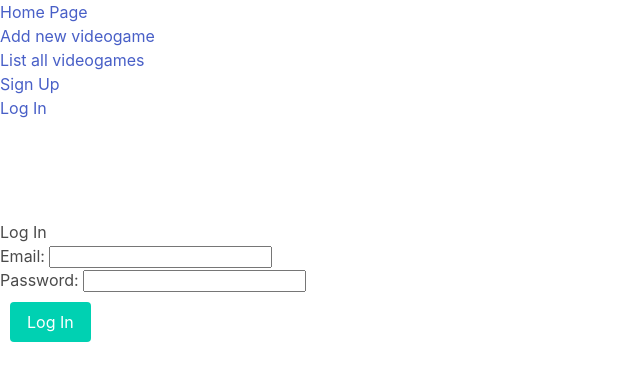
After one commit to PabloBerhoFdez/Videogame-Keeper, a Node server app: page /log-in in a window 1280 px wide. The commit adds this page. Shown: the top 381 px of the page, without its empty margins (0-640 px from the left). Run offline with Node 20, Linux system fonts and the light colour scheme; some libraries are stand-ins or nearby versions.

Commit message:
login and signup added

```diff
--- a/app.js
+++ b/app.js
@@ -5,10 +5,14 @@ const chalk     = require ('chalk')
 const dotenv    = require ('dotenv')
 const hbs       = require ('hbs')
 const bodyParser= require ('body-parser')
+const bcrypt    = require('bcrypt')
+const session   = require('express-session')
+const MongoStore= require('connect-mongo')(session)
 
 // CONSTANTS
 const app = express()
 const Videogame = require('./models/Videogame.js')
+const User = require('./models/User.js')
 
 //---- CONFIGURATION ----//
 //---Configuracion de .env---//
@@ -37,21 +41,31 @@ app.use(bodyParser.urlencoded({ extended: true }))
 //---Configuracion carpeta estatica---//
 app.use(express.static(__dirname + '/public'))
 
+app.use(session({
+  secret: "basic-auth-secret",
+  cookie: { maxAge: 60000 },
+  saveUninitialized: true,
+  resave: true,
+  store: new MongoStore({
+    mongooseConnection: mongoose.connection,
+    ttl: 24 * 60 * 60 // 1 day
+  })
+}));
 
 // ROUTES
 
 //----RUTA GET DE LA HOME PAGE----//
 app.get('/', (req, res, next)=>{
 
-  // const newVideogame = {
-  //   name: 'The Legend of Zelda: Ocarina of Time',
-  //   platform: ['Nintendo 64','GameCube', 'iQue Player'],
-  //   genre: ['Action', 'Adventure'],
-  //   developer: 'Nintendo',
-  //   releaseDate: '1998-12-11',
-  //   rating: 99,
-  //   pegi: '12'
-  // }
+  const newVideogame = {
+    name: 'The Legend of Zelda: Ocarina of Time',
+    platform: ['Nintendo 64','GameCube', 'iQue Player'],
+    genre: ['Action', 'Adventure'],
+    developer: 'Nintendo',
+    releaseDate: '1998-12-11',
+    rating: 99,
+    pegi: '12'
+  }
 
   Videogame.create(newVideogame)
   .then((result)=>{
@@ -158,9 +172,64 @@ app.post('/editVideogame/:id', (req,res,next)=>{
   })
 })
 
+//----RUTA PARA CREAR SIGN UP----//
+app.get('/sign-up', (req,res,next)=>{
+  res.render('signUp')
+})
 
+app.post('/sign-up', (req, res, next)=>{
+  const {email, password} = req.body
+  User.findOne({email: email})
+  .then((result)=>{
+    if(!result){
+      bcrypt.genSalt(10)
+      .then((salt)=>{
+        bcrypt.hash(password, salt)
+        .then((hashedPassword)=>{
+          const hashedUser = {email: email, password: hashedPassword}
+          User.create(hashedUser)
+          .then((result)=>{
+            res.redirect('/')
+          })
+        })
+      })
+      .catch((err)=>{
+        res.send(err)
+      })
+    } else {
+      res.render('logIn', {errorMessage: 'Este usuario ya existe. ¿Querías hacer Log In?'})
+    }
+  })
+})
 
+//----RUTA PARA LOG IN----//
+app.get('/log-in', (req,res,next)=>{
+  res.render('login')
+})
 
+app.post('/log-in',(req,res,next)=>{
+  // console.log(req.body)
+  const {email, password} = req.body
+
+  User.findOne({email: email})
+  .then((result)=>{
+    if(!result){
+      console.log('El usuario no existe')
+      res.render('login', {errorMessage: 'Este usuario no existe, Lo sentimos.'})
+    }else{
+      bcrypt.compare(password, result.password)
+      .then((resultFromBcrypt)=>{
+        if(resultFromBcrypt){
+          req.session.currentUser = email
+          console.log(req.session)
+          res.redirect('/')
+        }else {
+          res.render('login', {errorMessage: 'Contraseña incorrecta. Por favor, vuelva a intentarlo.'})
+        }
+      })
+    }
+  })
+})
 // LISTENER
 app.listen(process.env.PORT, ()=>{
   console.log(chalk.blue.inverse.bold(`Conectado al puerto ${process.env.PORT}`))
--- a/package.json
+++ b/package.json
@@ -10,9 +10,12 @@
   "author": "",
   "license": "ISC",
   "dependencies": {
+    "bcrypt": "^5.0.0",
     "chalk": "^4.1.0",
+    "connect-mongo": "^3.2.0",
     "dotenv": "^8.2.0",
     "express": "^4.17.1",
+    "express-session": "^1.17.1",
     "hbs": "^4.1.1",
     "mongoose": "^5.10.13",
     "nodemon": "^2.0.6"
--- a/views/editForm.hbs
+++ b/views/editForm.hbs
@@ -43,6 +43,6 @@
 
   </br>
 
-  <button class="button is-primary" style="margin: 10px;"type="submit">Edit Videogame</button>
+  <button class="button is-primary" style="margin: 10px;"type="submit">Update Videogame</button>
 
 </form>
--- a/views/layout.hbs
+++ b/views/layout.hbs
@@ -12,6 +12,8 @@
     <li><a href="/">Home Page</a></li>
     <li><a href="/newVideogame">Add new videogame</a></li>
     <li><a href="/allVideogames">List all videogames</a></li>
+    <li><a href="/sign-up">Sign Up</a></li>
+    <li><a href="/log-in">Log In</a></li>
 
   </ul>
   {{{body}}}
--- /dev/null
+++ b/views/login.hbs
@@ -0,0 +1,22 @@
+
+<h2>Log In</h2>
+
+<form action="/log-in" method="POST">
+
+  <label for="email">Email: </label>
+  <input type="text" name="email" id="email">
+
+  </br>
+
+  <label for="password">Password: </label>
+  <input type="password" name="password" id="password">
+
+  </br>
+
+  <button class="button is-primary" style="margin: 10px;"type="submit">Log In</button>
+
+{{#if errorMessage}}
+  <p>{{errorMessage}}</p>
+{{/if}}
+
+</form>
```
Also changed, not shown: models/User.js (added, +11 -0 lines), views/signUp.hbs (added, +18 -0 lines), 1 other file.
